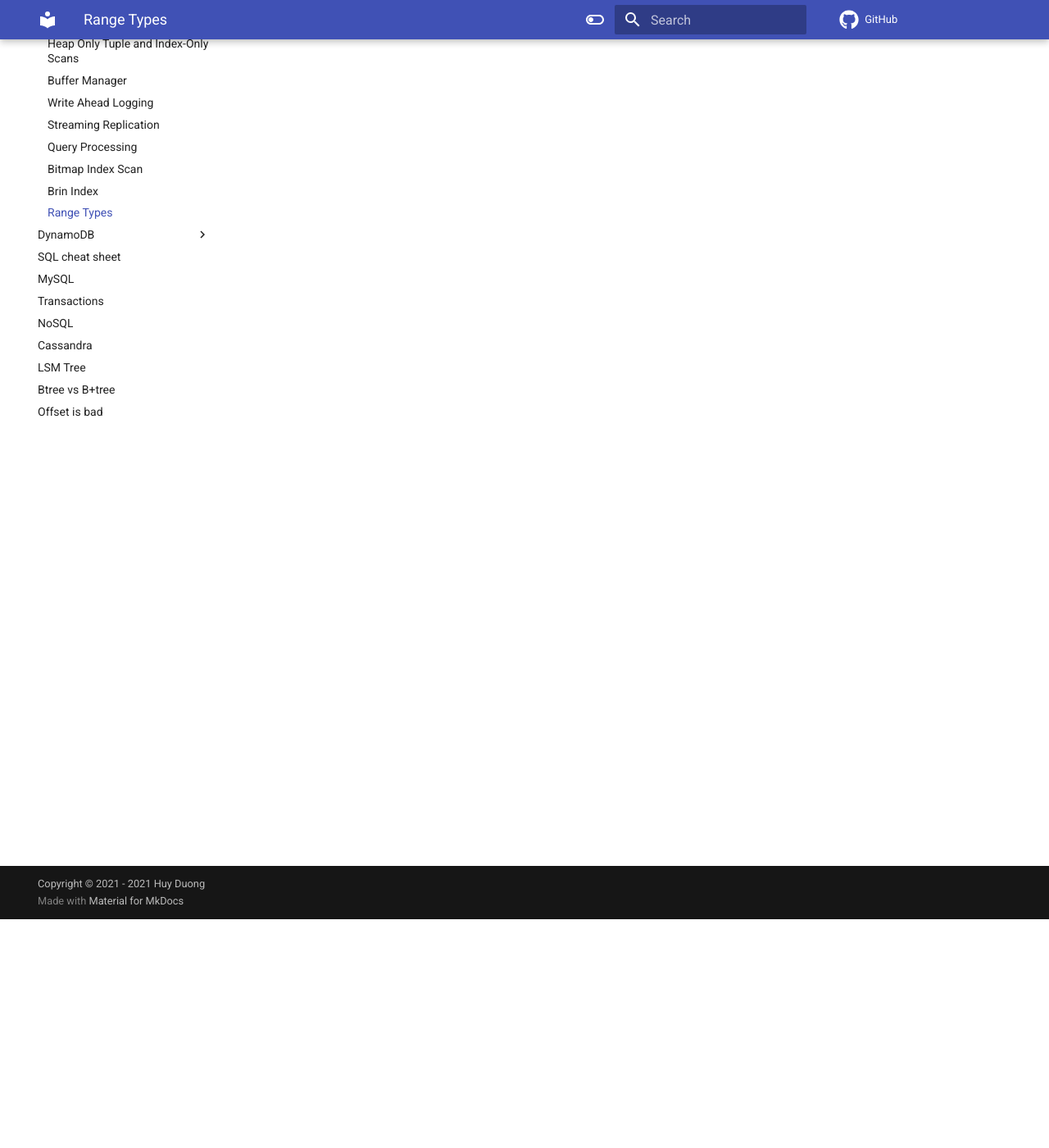
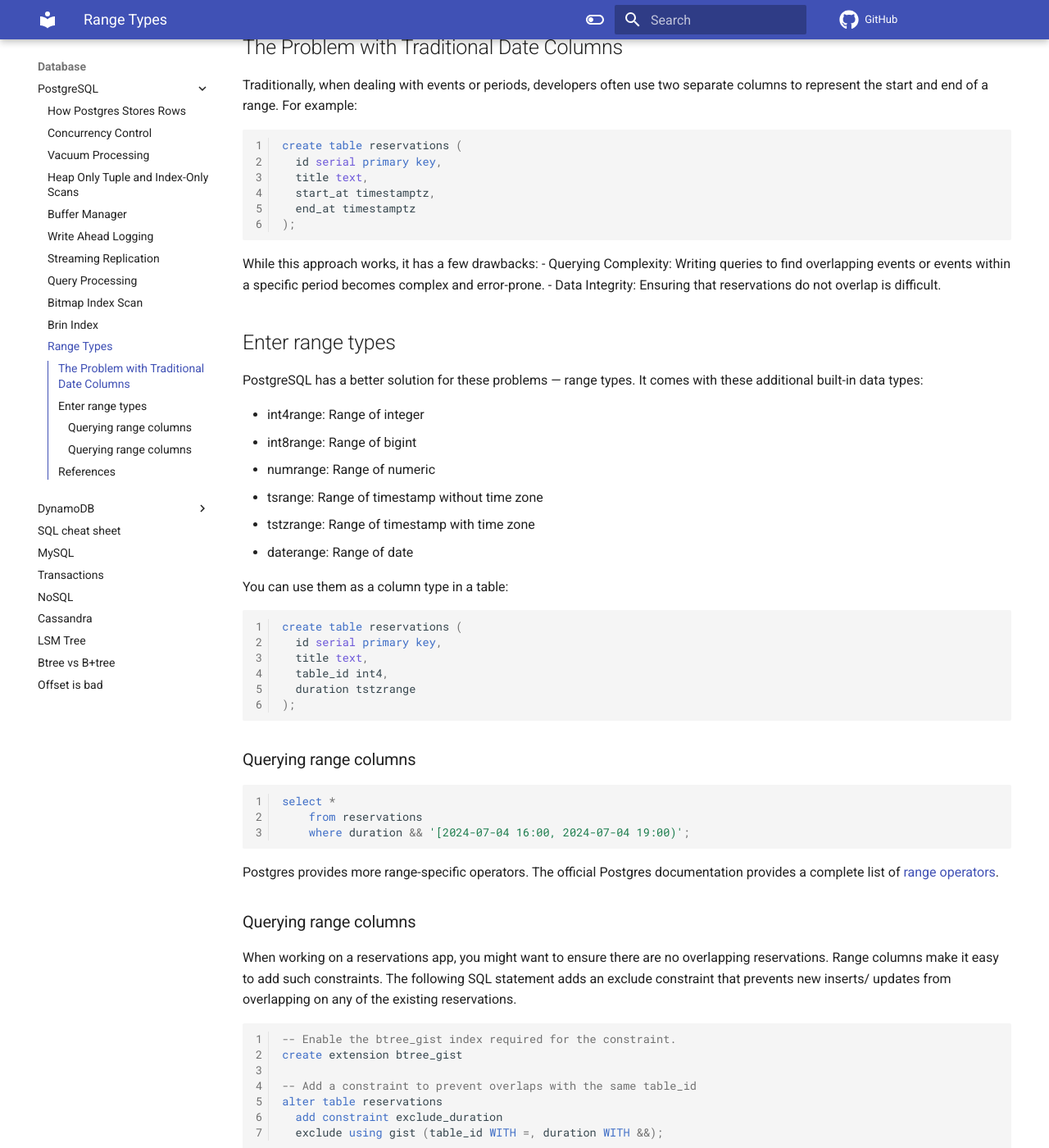
Before and after one commit to dinhhuy258/notes, an MkDocs documentation site: the page built from docs/database/postgres/range_types.md, in a window 1280 px wide and 1400 px high, scrolled down 279 px. Shown: the whole window at 82% size. Built offline with MkDocs 1.6.1 and Material for MkDocs 9.7.7, drawn with Linux system fonts in a browser that asks for light colours; comment, search, counter and statistics services are not loaded; some of the changed text lies outside the part shown.

Commit message:
Range types doc

````diff
--- a/docs/database/postgres/range_types.md
+++ b/docs/database/postgres/range_types.md
@@ -1 +1,85 @@
 # Range Types
+
+When working on applications such as a reservation app or calendar app, you need to store the `start time` and `end time` of an event.
+You may also need to query events occurring in a specific time frame or ensure that certain events do not overlap.
+
+## The Problem with Traditional Date Columns
+
+Traditionally, when dealing with events or periods, developers often use two separate columns to represent the start and end of a range. For example:
+
+```sql
+create table reservations (
+  id serial primary key,
+  title text,
+  start_at timestamptz,
+  end_at timestamptz
+);
+```
+
+While this approach works, it has a few drawbacks:
+- Querying Complexity: Writing queries to find overlapping events or events within a specific period becomes complex and error-prone.
+- Data Integrity: Ensuring that reservations do not overlap is difficult.
+
+## Enter range types
+
+PostgreSQL has a better solution for these problems — range types. It comes with these additional built-in data types:
+
+- int4range: Range of integer
+- int8range: Range of bigint
+- numrange: Range of numeric
+- tsrange: Range of timestamp without time zone
+- tstzrange: Range of timestamp with time zone
+- daterange: Range of date
+
+You can use them as a column type in a table:
+
+```sql
+create table reservations (
+  id serial primary key,
+  title text,
+  table_id int4,
+  duration tstzrange
+);
+```
+
+### Querying range columns
+
+```sql
+select *
+	from reservations
+	where duration && '[2024-07-04 16:00, 2024-07-04 19:00)';
+```
+
+Postgres provides more range-specific operators. The official Postgres documentation provides a complete list of [range operators](https://www.postgresql.org/docs/9.3/functions-range.html).
+
+### Querying range columns
+
+When working on a reservations app, you might want to ensure there are no overlapping reservations. Range columns make it easy to add such constraints. The following SQL statement adds an exclude constraint that prevents new inserts/ updates from overlapping on any of the existing reservations.
+
+```sql
+-- Enable the btree_gist index required for the constraint.
+create extension btree_gist
+
+-- Add a constraint to prevent overlaps with the same table_id
+alter table reservations
+  add constraint exclude_duration
+  exclude using gist (table_id WITH =, duration WITH &&);
+```
+
+```sql
+-- Add a first reservation
+insert into reservations (title, table_id, duration)
+values ('Tyler Dinner', 1, '[2024-07-04 18:00, 2024-07-04 21:00)');
+
+-- Insert fails, because table 1 is taken from 18:00 - 21:00
+insert into reservations (title, table_id, duration)
+values ('Thor Dinner', 1, '[2024-07-04 20:00, 2024-07-04 22:00)');
+
+-- Insert succeeds because table 2 is not taken by anyone
+insert into reservations (title, table_id, duration)
+values ('Thor Dinner', 2, '[2024-07-04 20:00, 2024-07-04 22:00)');
+```
+
+## References
+
+- [Simplifying Time-Based Queries with Range Columns](https://supabase.com/blog/range-columns)
````
